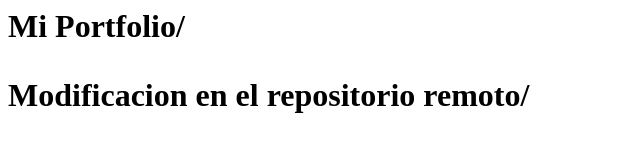
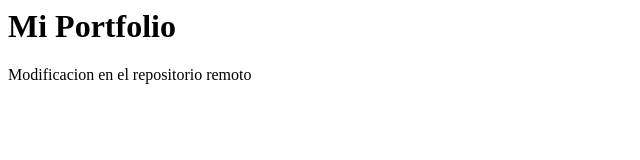
Before and after one commit to delfifrickel/Portfolio-Frontend, a plain HTML site: page index.html in a window 1280 px wide. Shown: the whole page, without its empty margins (0-640 px from the left). Drawn offline with Linux system fonts and the light colour scheme.

Commit message:
Update index.html

```diff
--- a/index.html
+++ b/index.html
@@ -1,2 +1,2 @@
-<h1>Mi Portfolio/<h1>
-<p> Modificacion en el repositorio remoto/<p>
+<h1>Mi Portfolio</h1>
+<p> Modificacion en el repositorio remoto</p>
```
